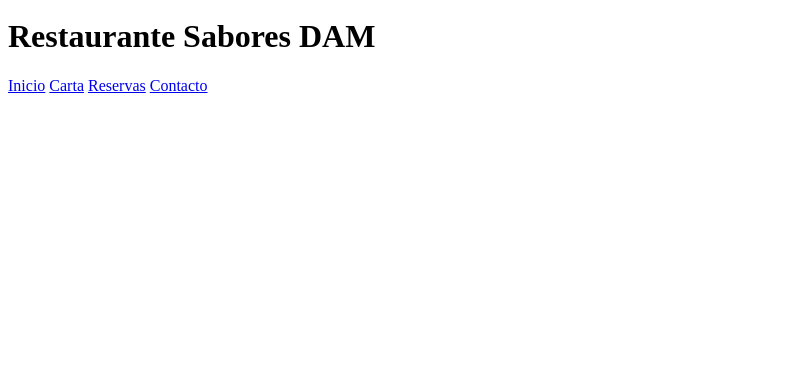
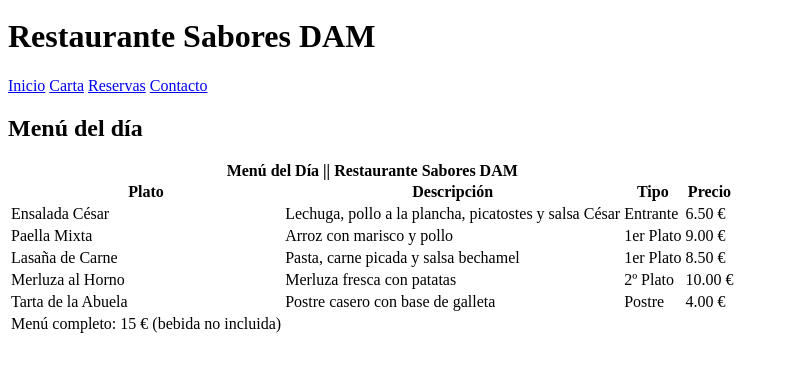
Before and after one commit to mikeyglezz/UD2-Ejercicio-HTML5-web-restaurante, a plain HTML site: page index.html in a window 1280 px wide. Shown: the part 266-638 px from the top of the page, without its empty margins (0-789 px from the left). Drawn offline with Linux system fonts and the light colour scheme.

Commit message:
Añadimos la seccion principal junto con el menu del dia

```diff
--- a/index.html
+++ b/index.html
@@ -1,10 +1,12 @@
 <!DOCTYPE html>
 <html lang="es">
+
 <head>
     <meta charset="UTF-8">
     <meta name="viewport" content="width=device-width, initial-scale=1.0">
     <title>Restaurante Sabores DAM || Yeray Gonzalez</title>
 </head>
+
 <body>
 
     <header>
@@ -22,5 +24,65 @@
         </nav>
     </header>
 
+    <main>
+        <section>
+            <h2>Menú del día</h2>
+
+            <table>
+                <caption><strong>Menú del Día || Restaurante Sabores DAM</strong></caption>
+
+                <thead>
+                    <tr>
+                        <th>Plato</th>
+                        <th>Descripción</th>
+                        <th>Tipo</th>
+                        <th>Precio</th>
+
+                    </tr>
+                </thead>
+
+                <tbody>
+                    <tr>
+                        <td>Ensalada César</td>
+                        <td>Lechuga, pollo a la plancha, picatostes y salsa César</td>
+                        <td>Entrante</td>
+                        <td>6.50 €</td>
+                    </tr>
+                    <tr>
+                        <td>Paella Mixta</td>
+                        <td>Arroz con marisco y pollo</td>
+                        <td>1er Plato</td>
+                        <td>9.00 €</td>
+                    </tr>
+                    <tr>
+                        <td>Lasaña de Carne</td>
+                        <td>Pasta, carne picada y salsa bechamel</td>
+                        <td>1er Plato</td>
+                        <td>8.50 €</td>
+                    </tr>
+                    <tr>
+                        <td>Merluza al Horno</td>
+                        <td>Merluza fresca con patatas</td>
+                        <td>2º Plato</td>
+                        <td>10.00 €</td>
+                    </tr>
+                    <tr>
+                        <td>Tarta de la Abuela</td>
+                        <td>Postre casero con base de galleta</td>
+                        <td>Postre</td>
+                        <td>4.00 €</td>
+                    </tr>
+                </tbody>
+
+                <tfoot>
+                    <tr>
+                        <td>Menú completo: 15 € (bebida no incluida)</td>
+                    </tr>
+                </tfoot>
+            </table>
+        </section>
+    </main>
+
 </body>
+
 </html>
```
